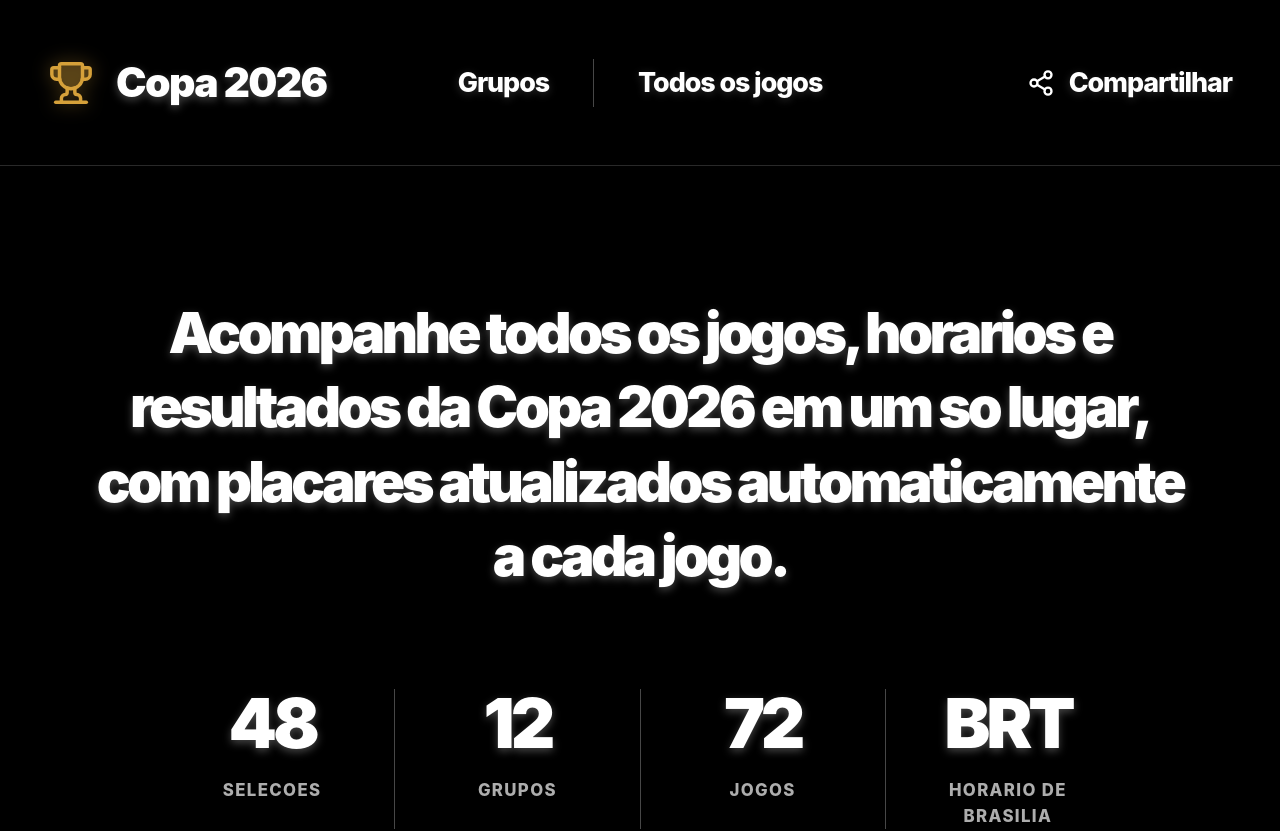
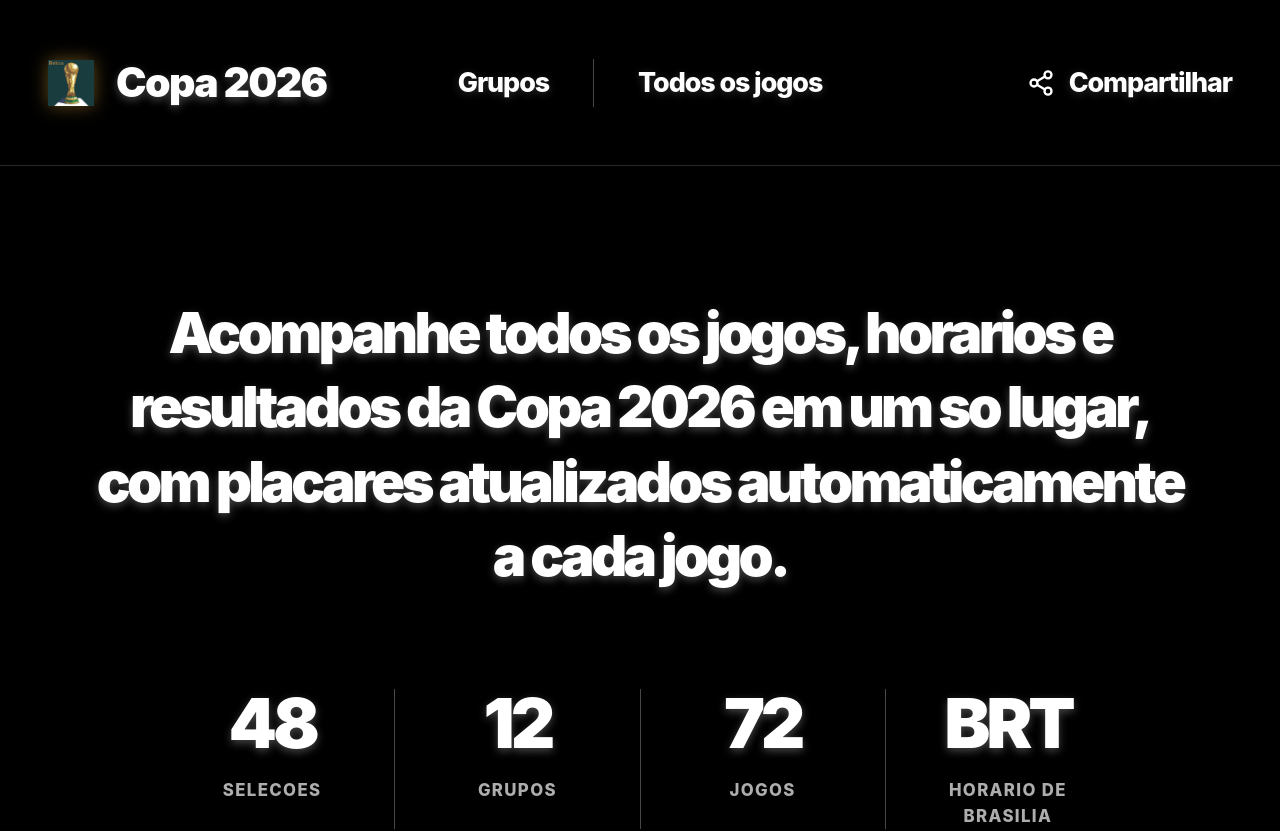
Before and after one commit to somosnext/copa-2026-simulador, a React (Vite) app: page / in a window 1280 px wide. Shown: the top 831 px of the page. Built offline with nearby package versions, Linux system fonts and the light colour scheme.

Commit message:
Use provided trophy artwork

```diff
--- a/src/App.jsx
+++ b/src/App.jsx
@@ -1,4 +1,5 @@
-import { CalendarDays, Clock, ExternalLink, Share2, Trophy } from 'lucide-react'
+import { CalendarDays, Clock, ExternalLink, Share2 } from 'lucide-react'
+import trophyImage from './assets/trofeu-copa-2026.png'
 import { groupMatches, groups } from './tournamentData'
 
 const teamNames = {
@@ -183,7 +184,7 @@ function App() {
       <section className="hero-panel">
         <header className="hero-nav">
           <a className="brand-lockup" href="#">
-            <span className="brand-trophy"><Trophy size={52} strokeWidth={1.8} /></span>
+            <img className="brand-trophy" src={trophyImage} alt="" />
             <strong>Copa 2026</strong>
           </a>
           <nav className="nav-center" aria-label="Navegacao principal">
--- a/src/index.css
+++ b/src/index.css
@@ -76,18 +76,11 @@ button {
 }
 
 .brand-trophy {
-  display: grid;
   width: 46px;
   height: 86px;
-  place-items: center;
-  color: #d6a13a;
+  object-fit: contain;
+  object-position: center;
   filter: drop-shadow(0 0 9px rgba(214, 161, 58, 0.45));
-}
-
-.brand-trophy svg {
-  width: 100%;
-  height: 100%;
-  fill: rgba(214, 161, 58, 0.28);
 }
 
 .brand-lockup strong {
```
Also changed, not shown: src/assets/trofeu-copa-2026.png (added).
